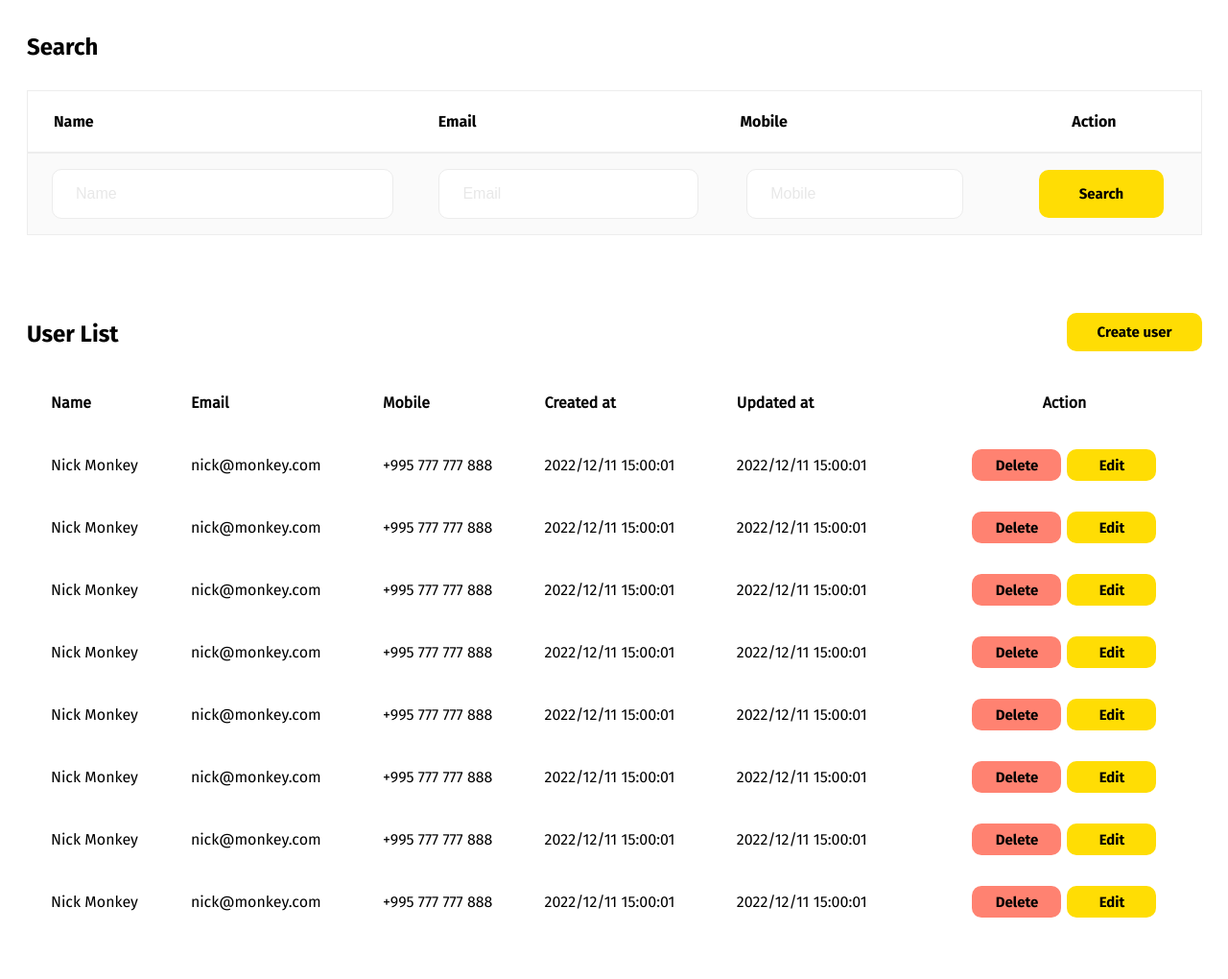
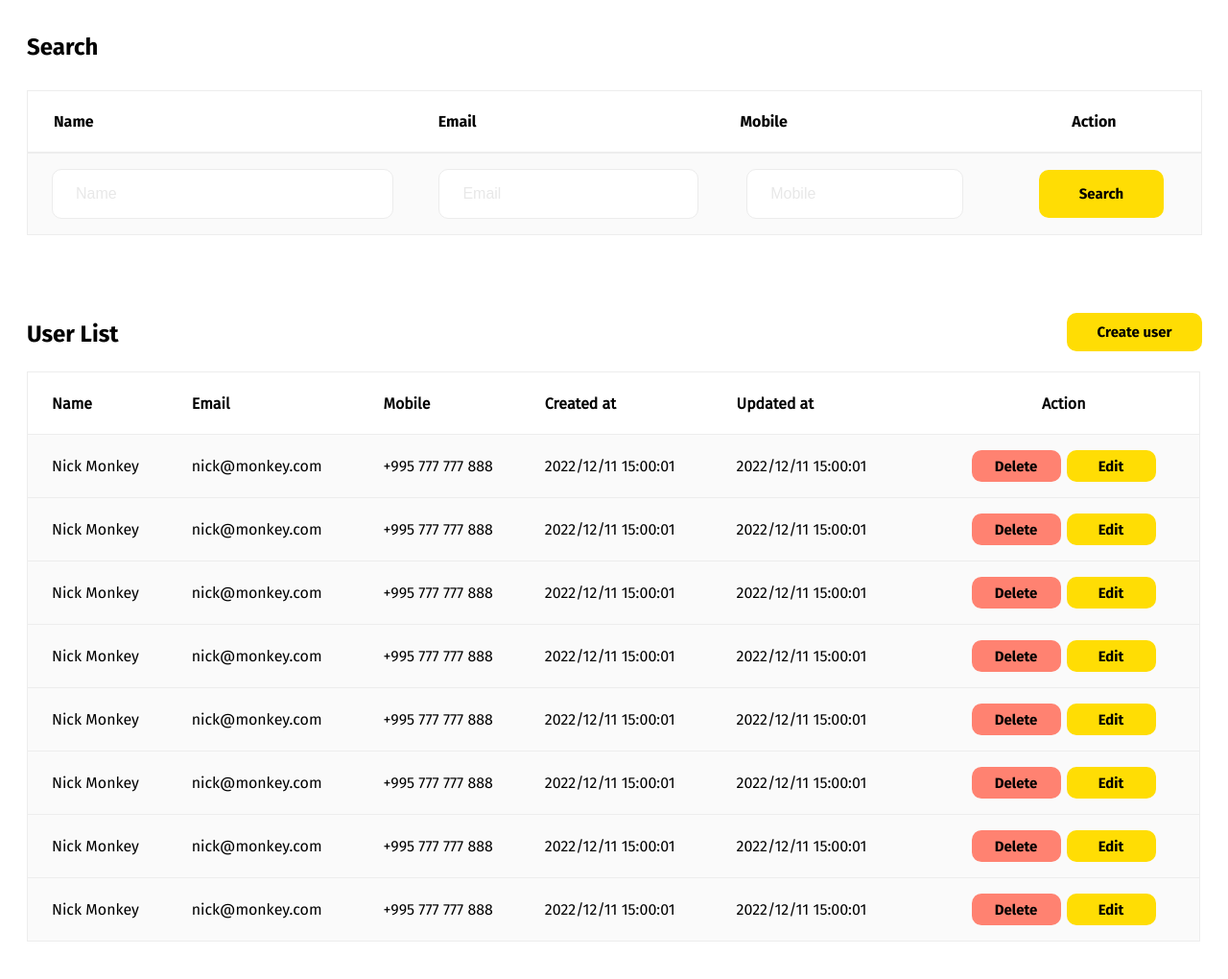
Before and after one commit to Gkamashidze/N7, a plain HTML site: page index.html in a window 1280 px wide. Shown: the whole page at 96% size. Drawn offline with Linux system fonts and the light colour scheme.

Commit message:
განახლება 1.5

```diff
--- a/index.html
+++ b/index.html
@@ -65,7 +65,7 @@
         <div class="user_list">
 
             <table class="user_list_header">
-                <tr>
+                <tr class="uh">
                     <th style="padding-left: 25px;">Name</th>
                     <th>Email</th>
                     <th>Mobile</th>
@@ -74,7 +74,7 @@
                     <th colspan="2" style="text-align: center;">Action</th>
                 </tr>
 
-                <tr>
+                <tr class="oh">
                     <td style="padding-left: 25px;">Nick Monkey</td>
                     <td>nick@monkey.com</td>
                     <td>+995 777 777 888</td>
@@ -84,7 +84,7 @@
                     <td class="edit_btn"><button>Edit</button></td>
                 </tr>
 
-                <tr>
+                <tr class="oh">
                     <td style="padding-left: 25px;">Nick Monkey</td>
                     <td>nick@monkey.com</td>
                     <td>+995 777 777 888</td>
@@ -94,7 +94,7 @@
                     <td class="edit_btn"><button>Edit</button></td>
                 </tr>
 
-                <tr>
+                <tr class="oh">
                     <td style="padding-left: 25px;">Nick Monkey</td>
                     <td>nick@monkey.com</td>
                     <td>+995 777 777 888</td>
@@ -104,7 +104,7 @@
                     <td class="edit_btn"><button>Edit</button></td>
                 </tr>
 
-                <tr>
+                <tr class="oh">
                     <td style="padding-left: 25px;">Nick Monkey</td>
                     <td>nick@monkey.com</td>
                     <td>+995 777 777 888</td>
@@ -114,7 +114,7 @@
                     <td class="edit_btn"><button>Edit</button></td>
                 </tr>
 
-                <tr>
+                <tr class="oh">
                     <td style="padding-left: 25px;">Nick Monkey</td>
                     <td>nick@monkey.com</td>
                     <td>+995 777 777 888</td>
@@ -124,7 +124,7 @@
                     <td class="edit_btn"><button>Edit</button></td>
                 </tr>
 
-                <tr>
+                <tr class="oh">
                     <td style="padding-left: 25px;">Nick Monkey</td>
                     <td>nick@monkey.com</td>
                     <td>+995 777 777 888</td>
@@ -134,7 +134,7 @@
                     <td class="edit_btn"><button>Edit</button></td>
                 </tr>
 
-                <tr>
+                <tr class="oh">
                     <td style="padding-left: 25px;">Nick Monkey</td>
                     <td>nick@monkey.com</td>
                     <td>+995 777 777 888</td>
@@ -144,7 +144,7 @@
                     <td class="edit_btn"><button>Edit</button></td>
                 </tr>
 
-                <tr>
+                <tr class="oh">
                     <td style="padding-left: 25px;">Nick Monkey</td>
                     <td>nick@monkey.com</td>
                     <td>+995 777 777 888</td>
--- a/style.css
+++ b/style.css
@@ -198,7 +198,18 @@ p {
 th,
 td {
     box-sizing: border-box;
+
     height: 65px;
+}
+
+.uh {
+    background: #FFFFFF;
+border: 1px solid #EDEDED;
+}
+
+.oh {
+    background: #FAFAFA;
+border: 1px solid #EDEDED;
 }
 
 .delete_btn>button {
```
